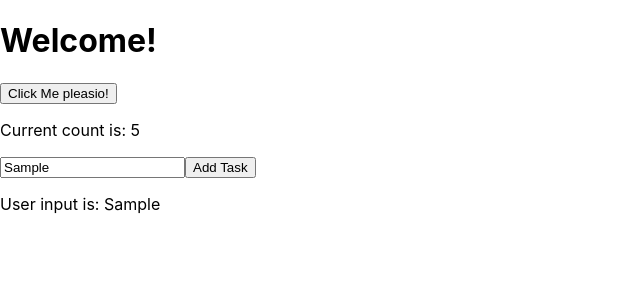
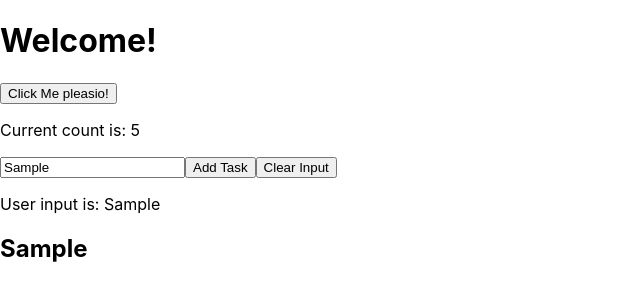
Before and after one commit to ThomasVirgo/ReactProjects, a React (Create React App) app: page / in a window 1280 px wide. Both pictures are taken after typing "Sample" into the empty fields and a click on the button "Add Task". Shown: the top 300 px of the page, without its empty margins (0-640 px from the left). Built offline with nearby package versions, Linux system fonts and the light colour scheme.

Commit message:
added listing task feature using state hook

```diff
--- a/src/App.js
+++ b/src/App.js
@@ -8,8 +8,6 @@ const App = () => {
   const [tasks, setTasks] = useState([]);
   const [userInput, setUserInput] = useState('');
 
-  console.log(tasks);
-
   const handleChange = (event) => {
     setUserInput(event.target.value)
   }
@@ -19,14 +17,20 @@ const App = () => {
     setTasks([...tasks, userInput]); //cannot use push, have to create new tasks, hence use spread ...
   }
 
+  const clearInput = (event) => {
+    event.preventDefault();
+    setUserInput('');
+  }
+
 
   return (
     <div>
       <h1>Welcome!</h1>
       <button onClick = {() => setCounter(count + 1)} >Click Me pleasio!</button>
       <p>Current count is: {count}</p>
-      <Form userInput={userInput} handleChange={handleChange} handleSubmit={handleSubmit}/>
+      <Form userInput={userInput} handleChange={handleChange} handleSubmit={handleSubmit} clearInput={clearInput}/>
       <p>User input is: {userInput}</p>
+      <List tasks={tasks}/>
     </div>
   )
 }
@@ -37,8 +41,18 @@ const Form = (props) => {
     <form onSubmit = {props.handleSubmit}>
       <input type='text' value = {props.userInput} onChange = {props.handleChange}></input>
       <button type = 'submit'>Add Task</button>
+      <button onClick = {props.clearInput}>Clear Input</button>
     </form>
   )
 }
 
+const List = (props) => {
+  const taskElements = props.tasks.map((item, index) => <h2 key = {index}>{item}</h2>)
+  return (
+    <div>
+      {taskElements}
+    </div>
+  )
+}
+
 export default App;
```
